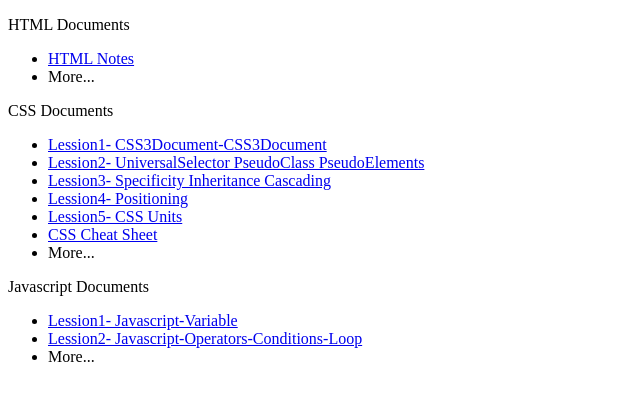
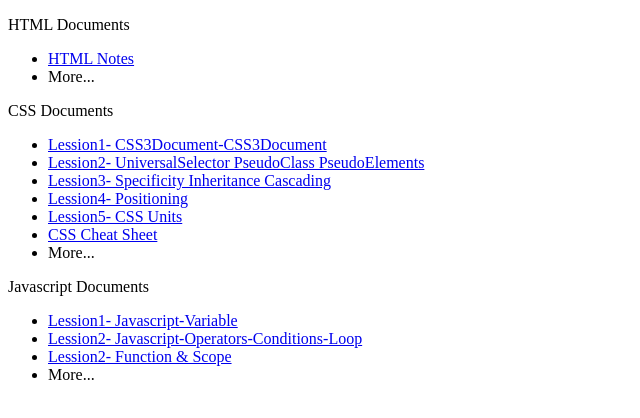
Before and after one commit to BahugunaP/SSP-Content-Repository, a plain HTML site: page docs/index.html in a window 1280 px wide. Shown: the whole page, without its empty margins (0-640 px from the left). Drawn offline with Linux system fonts and the light colour scheme.

Commit message:
Added Java Script 24th Nov

```diff
--- a/docs/index.html
+++ b/docs/index.html
@@ -26,6 +26,7 @@
     <ul name="Javascript Docs">
     <li><a href="https://drive.google.com/file/d/1rtIQnFAtbt01lqHUKdWSB0GW01y_BS4u/view?usp=sharing">Lession1- Javascript-Variable</a></li>
     <li><a href="https://drive.google.com/file/d/1IhezCp6IvsPRDc49C59P61_qHodspbMo/view?usp=sharing">Lession2- Javascript-Operators-Conditions-Loop</a></li>
+    <li><a href="https://drive.google.com/file/d/1BHrU-Lshmh2uh55ZbhaoXSJIH4eXeodj/view?usp=sharing">Lession2- Function & Scope</a></li>
     <li>More...</li>
     </ul>
 </div>
```
Also changed, not shown: 1 other file.
